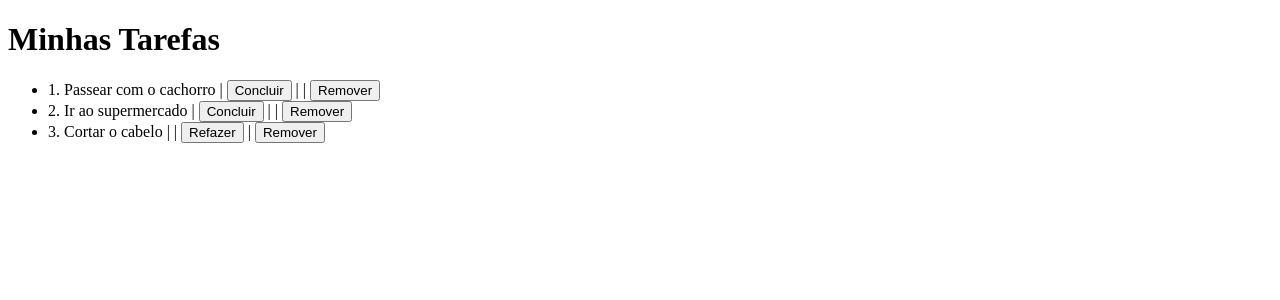
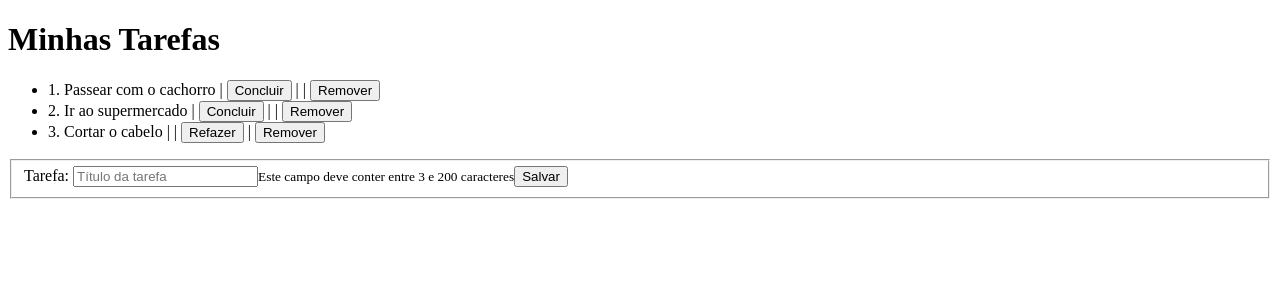
Before and after one commit to Carlos-Leuck/todoApp, an Angular app: page / in a window 1280 px wide. Shown: the top 300 px of the page. Built offline with nearby package versions, Linux system fonts and the light colour scheme.

Commit message:
formulário criado com validação do número de caracteres no título da tarefa

```diff
--- a/src/app/app.component.html
+++ b/src/app/app.component.html
@@ -1,4 +1,4 @@
-<h1>{{title}}</h1>
+<h1>{{ title }}</h1>
 <ul>
   <li *ngFor="let todo of todos">
     {{ todo.id }}. {{ todo.title }} |
@@ -7,3 +7,17 @@
     <button (click)="remove(todo)">Remover</button>
   </li>
 </ul>
+
+<form [formGroup]="form">
+  <fieldset>
+    <label>Tarefa: </label>
+    <input
+      type="text"
+      placeholder="Título da tarefa"
+      maxlength="200"
+      formControlName="title"
+    />
+    <small *ngIf="form.controls['title'].invalid">Este campo deve conter entre 3 e 200 caracteres</small>
+    <button>Salvar</button>
+  </fieldset>
+</form>
--- a/src/app/app.component.ts
+++ b/src/app/app.component.ts
@@ -1,4 +1,5 @@
 import { Component } from '@angular/core';
+import { FormBuilder, FormGroup, Validators } from '@angular/forms';
 import { Todo } from 'src/models/todo.model';
 
 @Component({
@@ -9,8 +10,19 @@ import { Todo } from 'src/models/todo.model';
 export class AppComponent {
   public todos: Todo[] = [];
   public title: string = 'Minhas Tarefas';
+  public form: FormGroup;
 
-  constructor() {
+  constructor(private fb: FormBuilder) {
+    this.form = this.fb.group({
+      title: [
+        '',
+        Validators.compose([
+          Validators.minLength(3),
+          Validators.maxLength(200),
+          Validators.required,
+        ]),
+      ],
+    });
     this.todos.push(new Todo(1, 'Passear com o cachorro', false));
     this.todos.push(new Todo(2, 'Ir ao supermercado', false));
     this.todos.push(new Todo(3, 'Cortar o cabelo', true));
--- a/src/app/app.module.ts
+++ b/src/app/app.module.ts
@@ -2,10 +2,11 @@ import { NgModule } from '@angular/core';
 import { BrowserModule } from '@angular/platform-browser';
 
 import { AppComponent } from './app.component';
+import { ReactiveFormsModule } from '@angular/forms';
 
 @NgModule({
   declarations: [AppComponent],
-  imports: [BrowserModule],
+  imports: [BrowserModule, ReactiveFormsModule],
   providers: [],
   bootstrap: [AppComponent],
 })
--- a/src/models/todo.model.ts
+++ b/src/models/todo.model.ts
@@ -1,6 +1,3 @@
 export class Todo {
-  /**
-   *
-   */
   constructor(public id: number, public title: string, public done: boolean) {}
 }
```
Lines whose indentation alone changed are shown as unchanged.
